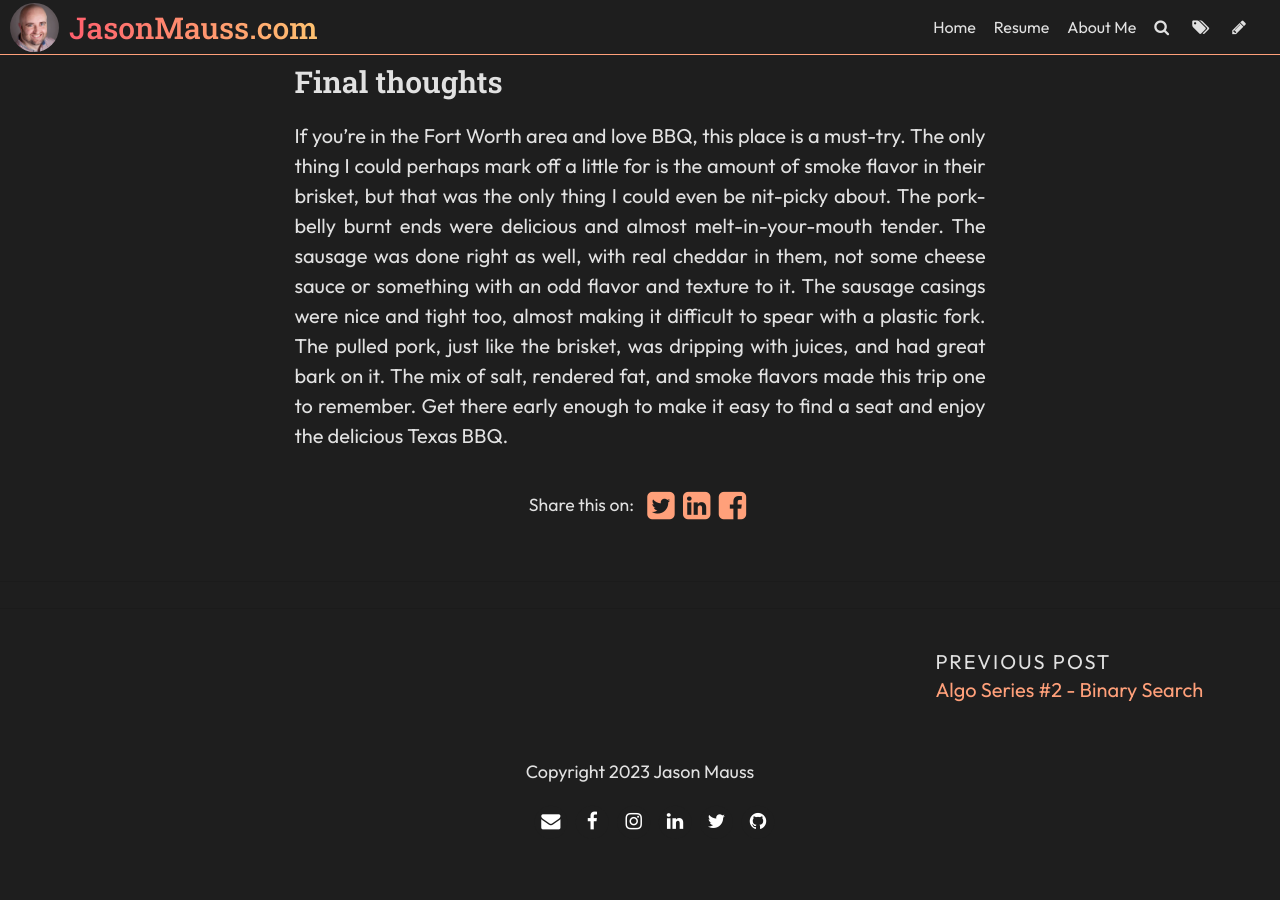
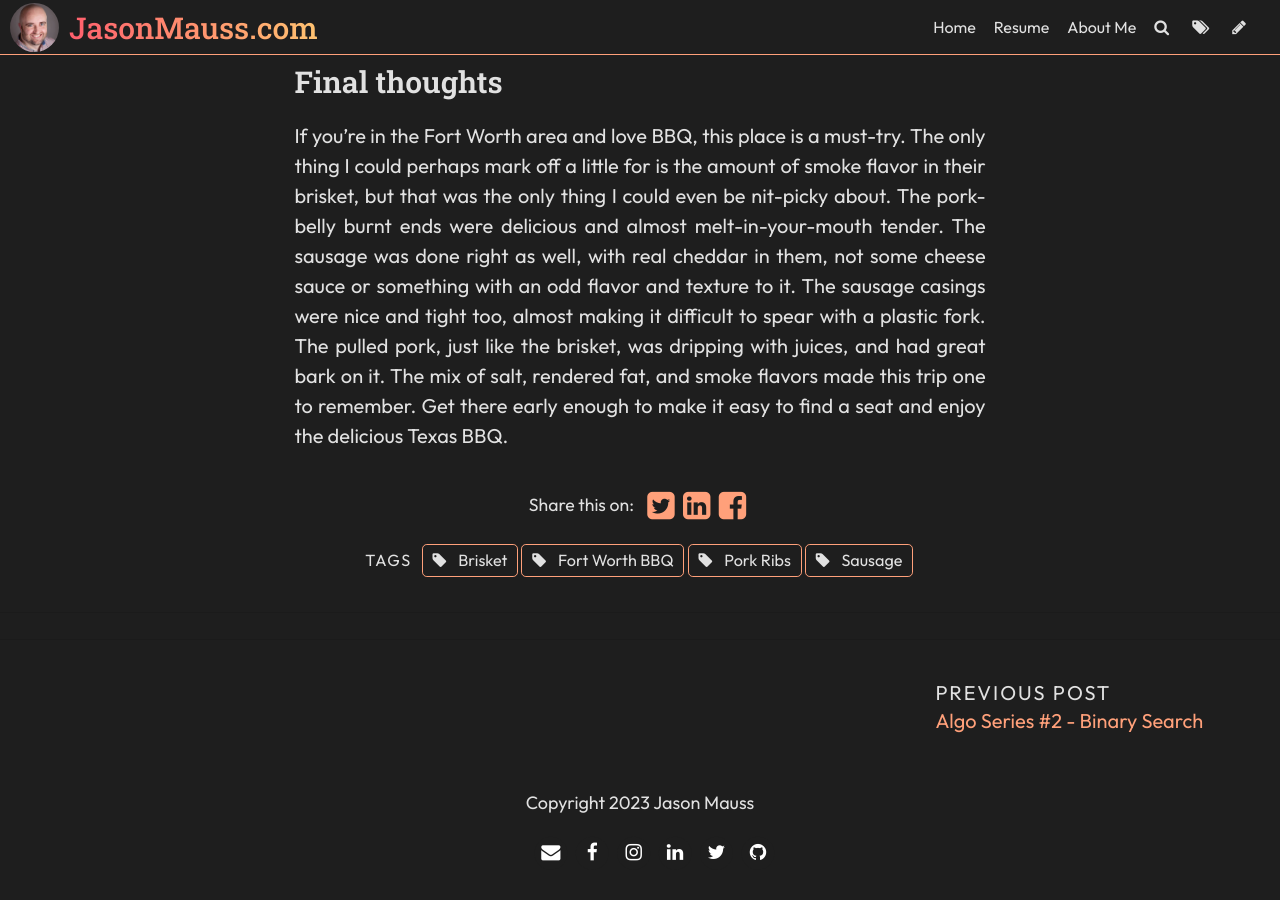
Before and after one commit to jasonmauss/jasonmaussblog, a Jekyll site: the page built from _posts/2023-11-17-texas-bbq-review-panther-city-bbq.md, in a window 1280 px wide and 900 px high, scrolled down 2072 px. Built offline with Jekyll 4.4.1, drawn with Linux system fonts in a browser that asks for light colours; some web fonts are replaced; comment, search, counter and statistics services are not loaded; before the commit the page ends 2941 px from its top, so only the background shows below that.

Commit message:
Update Post “2023-11-17-texas-bbq-review-panther-city-bbq”

```diff
--- a/_posts/2023-11-17-texas-bbq-review-panther-city-bbq.md
+++ b/_posts/2023-11-17-texas-bbq-review-panther-city-bbq.md
@@ -6,6 +6,11 @@ image: ../uploads/bbqu-header.jpg
 title_color: "#ffffff"
 caption: If this doesn't make your mouth water, I assume you're a vegetarian.
 comments: true
+tags:
+  - Fort Worth BBQ
+  - Brisket
+  - Sausage
+  - Pork Ribs
 ---
 First established in 2014, [Panther City BBQ](https://www.panthercitybbq.com) has been serving up top quality Texas style BBQ for nearly a decade now. Located in the southern part of Fort Worth, Texas, the quality of their food hit my nose the second I got out of the car about 50 feet away from their giant outdoor offset smokers. The blend of oak and hickory smoke fills the air all around their restaurant and the scents get even better once you're inside the doors. Although if you don't want to spend too much time in line outside, I recommend you get there outside of the lunch or dinner rush times. I got there around 11:30 and the line was almost already at the door.
 
```
